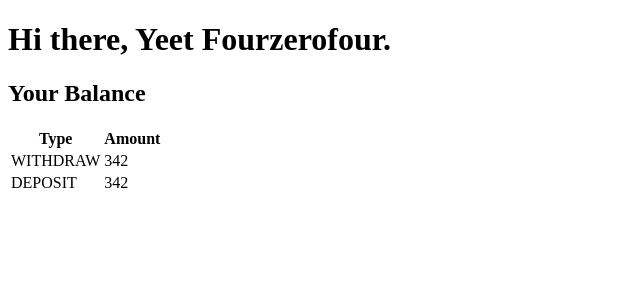
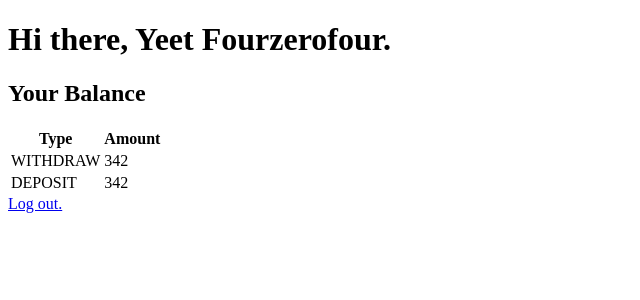
Before and after one commit to yeet404/week2challenge, a Django app: page /user/ in a window 1280 px wide. Shown: the top 300 px of the page, without its empty margins (0-640 px from the left). Run offline with Django 3.2, Linux system fonts and the light colour scheme; a user stored in the database is signed in; data comes from the database, SQL or seed files in the repository; both versions use the stored data as it was after the commit.

Commit message:
Create logout

```diff
--- a/bank/accounts/views.py
+++ b/bank/accounts/views.py
@@ -26,4 +26,7 @@ def login_view(request):
     return render(request, "accounts/login.html")
 
 def logout_view(request):
-    pass
+    logout(request)
+    return render(request, "accounts/login.html", {
+        "message": "Logged out."
+    })
--- a/bank/user/templates/user/index.html
+++ b/bank/user/templates/user/index.html
@@ -15,4 +15,6 @@
             </tr>
         {% endfor %}
     </table>
+
+    <a href="{% url 'accounts:logout' %}">Log out.</a>
 {% endblock %}
```
Also changed, not shown: bank/db.sqlite3.
